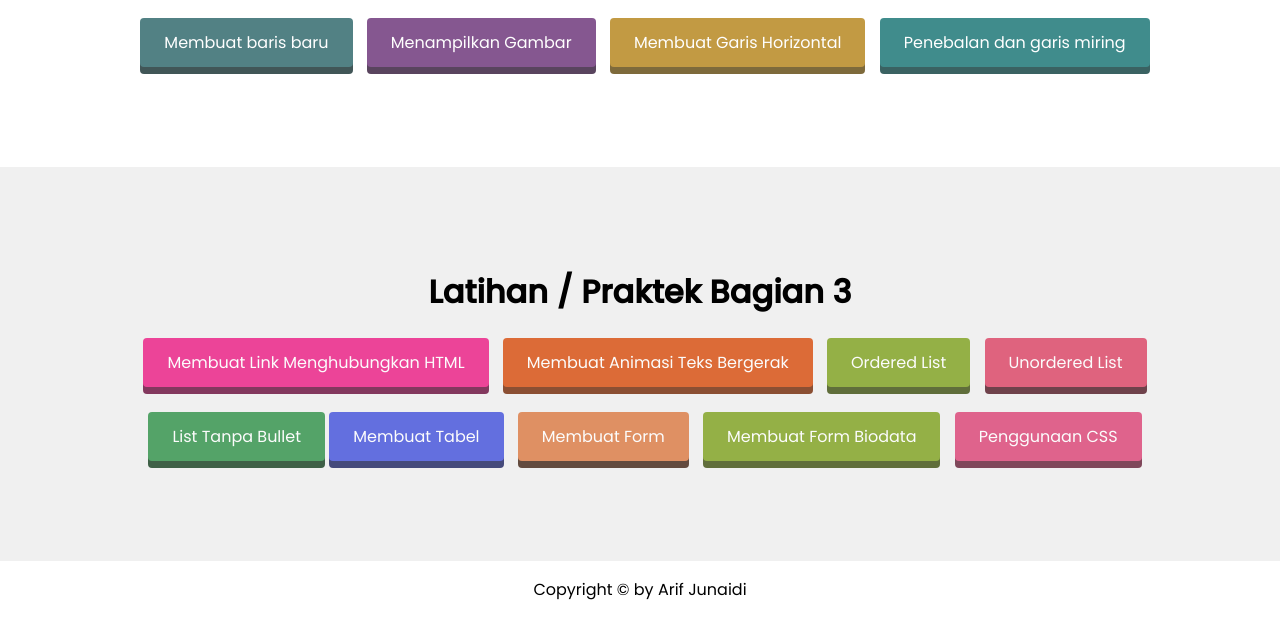
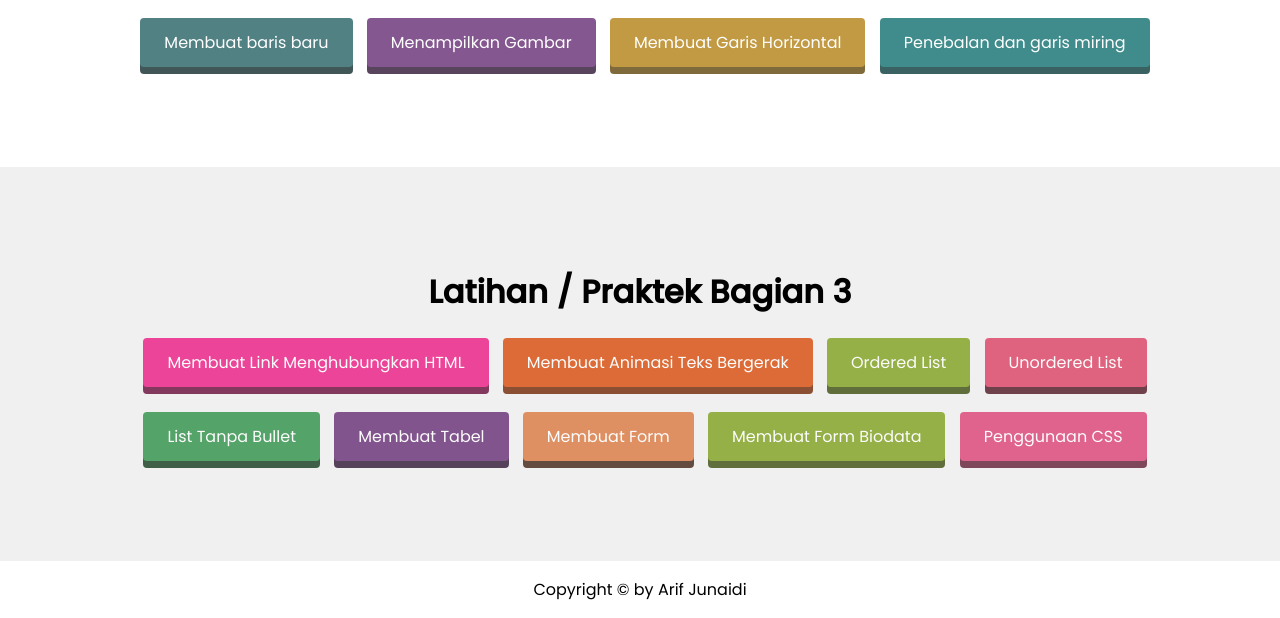
Before and after one commit to arifjn/arifjn.github.io, a plain HTML site: page index.html in a window 1280 px wide. Shown: the part 681-1299 px from the top of the page. Drawn offline with Linux system fonts and the light colour scheme.

Commit message:
mengupdate file index

```diff
--- a/index.html
+++ b/index.html
@@ -74,7 +74,7 @@
         <br />
         <br />
         <a href="Bagian 3/list tanpa bullet.html" class="btn sepuluh" target="blank">List Tanpa Bullet</a>
-        <a href="Bagian 3/tabel.html" class="btn delapan" target="blank">Membuat Tabel</a>
+        <a href="Bagian 3/tabel.html" class="btn tigabelas" target="blank">Membuat Tabel</a>
         <a href="Bagian 3/form.html" class="btn tiga" target="blank">Membuat Form</a>
         <a href="Bagian 3/form biodata.html" class="btn sebelas" target="blank">Membuat Form Biodata</a>
         <a href="Bagian 3/css.html" class="btn sembilan" target="blank">Penggunaan CSS</a>
```
